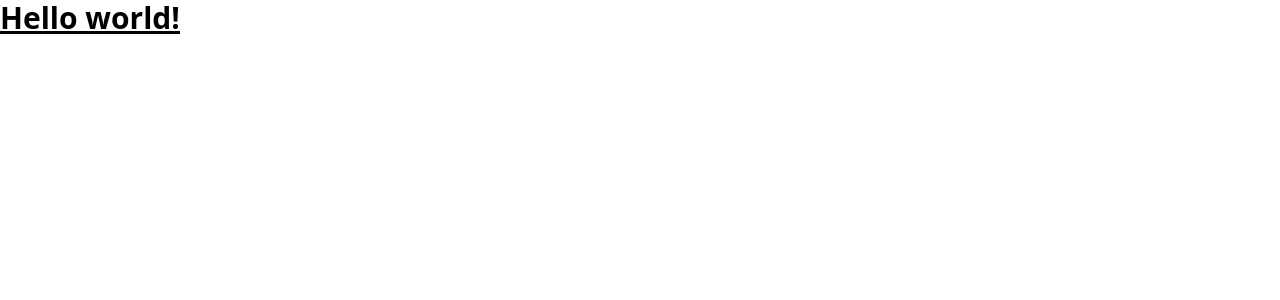
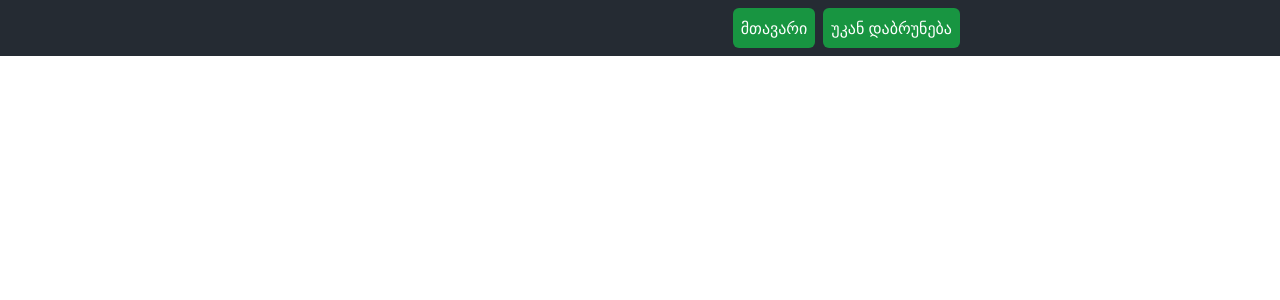
Before and after one commit to giorgipatashuri/crocobat-, an Angular app: page / in a window 1280 px wide. Shown: the top 300 px of the page. Built offline with nearby package versions, Linux system fonts and the light colour scheme.

Commit message:
added button and header ui and configured tailwind

```diff
--- a/src/app/app.component.html
+++ b/src/app/app.component.html
@@ -1,3 +1,2 @@
-<h1 class="text-3xl font-bold underline">
-    Hello world!
-</h1>
+<app-header></app-header>
+<router-outlet></router-outlet>
--- a/src/app/app.component.scss
+++ b/src/app/app.component.scss
@@ -0,0 +1,3 @@
+*{
+    @apply text-white
+}
--- /dev/null
+++ b/src/app/components/ui/button/button.component.html
@@ -0,0 +1,3 @@
+<button>
+    <ng-content></ng-content>
+</button>
--- /dev/null
+++ b/src/app/components/ui/button/button.component.scss
@@ -0,0 +1,3 @@
+button{
+    @apply flex items-center justify-center p-2 bg-mainGreen rounded-md
+}
--- /dev/null
+++ b/src/app/components/ui/header/header.component.html
@@ -0,0 +1,6 @@
+<header>
+    <div class="custcontainer">
+        <app-button>მთავარი</app-button>
+        <app-button>უკან დაბრუნება</app-button>
+    </div>
+</header>
--- /dev/null
+++ b/src/app/components/ui/header/header.component.scss
@@ -0,0 +1,9 @@
+header {
+    @apply bg-secondaryTheme h-14
+
+
+
+}
+.custcontainer{
+        @apply h-full mx-auto w-4/5 md:w-1/2 lg:w-1/2 flex items-center gap-2 justify-end
+}
--- a/tailwind.config.js
+++ b/tailwind.config.js
@@ -3,7 +3,12 @@ module.exports = {
     "./src/**/*.{html,ts}",
   ],
   theme: {
-    extend: {},
+    extend: {
+      colors: {
+        secondaryTheme:"#252b33",
+        mainGreen:"#189541"
+      },
+    },
   },
   plugins: [],
 }
```
Also changed, not shown: src/app/app.module.ts (+6 -1 lines), src/app/components/ui/button/button.component.ts (added, +10 -0 lines), src/app/components/ui/header/header.component.ts (added, +10 -0 lines).
